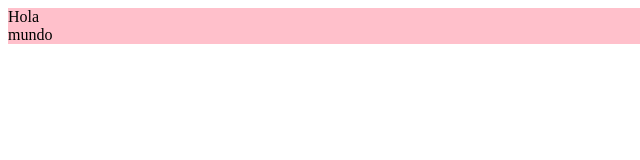
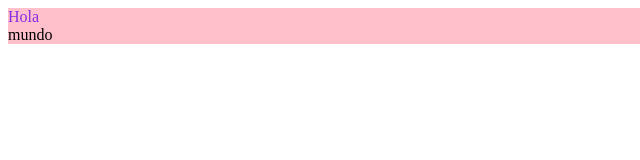
Before and after one commit to santiagorota/curso_de_frontend_developer_ORIGINAL, a plain HTML site: page selectores-1.html in a window 1280 px wide. Shown: the full height of the page, 0-640 px from the left. Drawn offline with Linux system fonts and the light colour scheme.

Commit message:
de clase

```diff
--- a/selectores-1.html
+++ b/selectores-1.html
@@ -9,10 +9,13 @@
         div {
             background: pink;
         }
+        .titulo {
+            color: blueviolet;
+        }
     </style>
 </head>
 <body>
-    <div>Hola</div>
+    <div class="titulo">Hola</div>
     <div>mundo</div>
 </body>
 </html>
```
